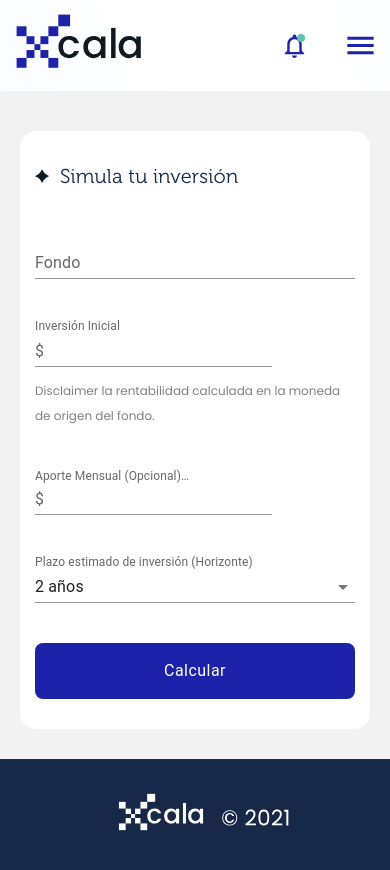
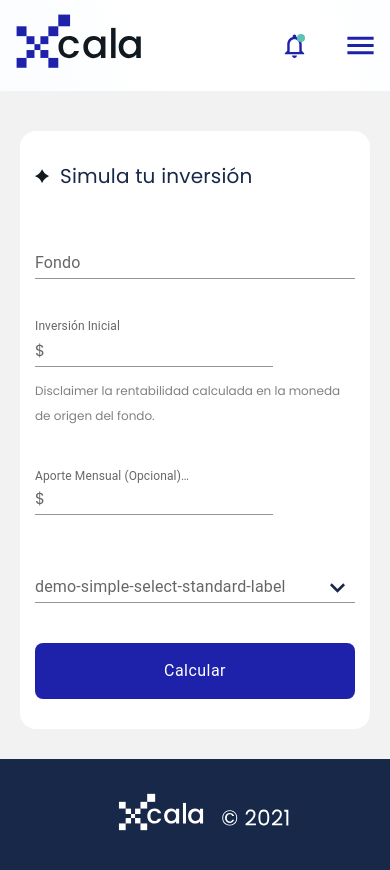
Before and after one commit to sicsdev/xcala, a React (Create React App) app: page /simulator in a window 390 px wide. Built offline with nearby package versions, Linux system fonts and the light colour scheme.

Commit message:
responsive chnages

```diff
--- a/src/Global/global.scss
+++ b/src/Global/global.scss
@@ -11,7 +11,7 @@
 
 p {
     margin: 0px;
-    font-family: $pfontfamily;
+    font-family: $pfontfamily !important;
 }
 a {
     text-decoration: auto;
@@ -326,7 +326,7 @@ body {
             }
         }
         .MuiDialogActions-root {
-            padding: 15px 0;
+            padding: 10px 15px;
         }
     }
 
@@ -337,9 +337,9 @@ body {
         width: 100%;
         margin-left: 0;
     }
-    .css-mhc70k-MuiGrid-root > .MuiGrid-item {
-        padding-left: 0;
-    }
+    // .css-mhc70k-MuiGrid-root > .MuiGrid-item {
+    //     padding-left: 0;
+    // }
     .active_notification {
         p {
             color: $themeColor !important;
@@ -393,9 +393,9 @@ body {
         }
     }
 
-    .MuiAccordionDetails-root {
-        padding: 0;
-    }
+    // .MuiAccordionDetails-root {
+    //     padding: 0;
+    // }
     .css-11h4g4n-MuiGrid-root {
         @media (max-width: $mobile) {
             width: 100%;
@@ -440,9 +440,7 @@ body {
     .MuiCheckbox-root svg.MuiSvgIcon-root.MuiSvgIcon-fontSizeMedium.css-i4bv87-MuiSvgIcon-root {
         color: $themeColor;
     }
-    .MuiGrid-root.MuiGrid-item.MuiGrid-grid-md-12.css-1o0tpb7-MuiGrid-root {
-        margin: 0px;
-    }
+
     .MuiAccordion-gutters {
         margin: 16px 0;
     }
@@ -451,9 +449,9 @@ body {
             display: none;
         }
     }
-    .css-ounldo-MuiAccordionDetails-root {
-        padding: 16px 0;
-    }
+    // .css-ounldo-MuiAccordionDetails-root {
+    //     padding: 16px 0;
+    // }
     // productdetailpage table
     tr.MuiTableRow-root.MuiTableRow-head .MuiTableCell-root {
         border: none;
@@ -712,7 +710,8 @@ body {
     }
     .stepper-main-wrapper {
         @media (max-width: $mobile) {
-            padding: 0px 5px 68px;
+            padding: 0px 5px 30px;
+            height: calc(100vh - 91px);
         }
         .stpper-navbar {
             @media (max-width: $mobile) {
@@ -827,6 +826,7 @@ body {
         border-radius: 20px;
         @media (max-width: $mobile) {
             border-radius: 8px;
+            padding: 40px 0 20px;
         }
         .stpper-navbar {
             .MuiGrid-item {
--- a/src/Pages/complete-registration/Complete-Registration.module.scss
+++ b/src/Pages/complete-registration/Complete-Registration.module.scss
@@ -31,6 +31,9 @@
                     width: 100%;
                     max-width: 281px;
                     margin: 40px auto 30px;
+                    @media (max-width: $mobile) {
+                        max-width: 100%;
+                    }
                 }
             }
         }
@@ -68,6 +71,9 @@
         ul {
             li {
                 font-size: 18px;
+                @media (max-width: $mobile) {
+                    font-size: 16px;
+                }
             }
         }
     }
@@ -83,6 +89,7 @@
     }
     .complete_registration_btn {
         @media (max-width: $mobile) {
+            margin-top: 10px;
             flex-direction: column-reverse;
         }
     }
--- a/src/Pages/configure-notifcation/Configure-Notification.js
+++ b/src/Pages/configure-notifcation/Configure-Notification.js
@@ -11,7 +11,7 @@ function ConfigureNotification() {
             <img src="/assets/images/Rectangle.png" alt=""></img>  Configurar notificaciones
           </Typography>
           <div className={Styled.configure_notification_wrapper}>
-            <Grid container spacing={2} className={Styled.configure_notification_step}>
+            <Grid container  spacing={{ xs: 0, md: 2 }} className={Styled.configure_notification_step}>
               <Grid item md={12} xs={12} mb={3}>
                 <div className={Styled.configure_notification}>
                   <Typography>
--- a/src/Pages/confirm-request/Confirm-Request.module.scss
+++ b/src/Pages/confirm-request/Confirm-Request.module.scss
@@ -13,7 +13,7 @@
             padding: 0px 37px;
             margin: 0 auto;
             @media (max-width: $mobile) {
-                padding: 0px 15px;
+                padding: 0px 15px 20px;
             }
             .identity {
                 display: flex;
@@ -45,6 +45,7 @@
                     @media (max-width: $mobile) {
                         max-width: 100%;
                         margin-bottom: 0px;
+                        font-size: 16px;
                     }
                 }
             }
--- a/src/Pages/lets-start/LetStart.js
+++ b/src/Pages/lets-start/LetStart.js
@@ -37,7 +37,7 @@ function LetStart() {
         <StepperNav stepper={stepper} steppercolor={steppercolor} className={`StepperNav ${Styles.lets_stepper_nav}`} />
 
 
-        <Grid container maxWidth="sm" spacing={2} className={Styles.letstart_grid}>
+        <Grid container maxWidth="sm" className={Styles.letstart_grid}>
           {stepper === 1 ? (
             <>
               <LetStartOne setstepper={setstepper} stepper={stepper} setSteppercolor={setSteppercolor} setSteppercolor={setSteppercolor} />
--- a/src/Pages/products/Simulator.js
+++ b/src/Pages/products/Simulator.js
@@ -17,6 +17,7 @@ import InputAdornment from "@mui/material/InputAdornment";
 import FormControl from "@mui/material/FormControl";
 import { IconButton, Tooltip } from "@mui/material";
 import Simulatorresult from "./Simulator-result";
+import Customselect from "../../components/UI/select";
 
 function Simulator() {
   const [name, setName] = useState("");
@@ -166,20 +167,16 @@ function Simulator() {
                     </div>
 
                     <div className={simulatorstyle.form_inputs}>
-                      <FormControl fullWidth variant="standard">
-                        <InputLabel id="demo-simple-select-standard-label">
-                          Plazo estimado de inversión (Horizonte)
-                        </InputLabel>
-                        <Select
-                          labelId="demo-simple-select-standard-label"
-                          id="demo-simple-select-standard"
-                          value={investment}
-                          onChange={estimate}
-                          label="Age"
-                        >
-                          <MenuItem value={0}>2 años</MenuItem>
-                        </Select>
-                      </FormControl>
+                      <Customselect
+                        label="Plazo estimado de inversión (Horizonte)"
+                        Labelid="demo-simple-select-standard-label"
+                        placholder="demo-simple-select-standard-label"
+                        Selectid="demo-simple-select-standard-label"
+                        id="bank-name"
+                        onChange={estimate}
+                        value={investment}
+
+                      />
                     </div>
                     <Grid className={simulatorstyle.btn} item md={12}>
                       <Button
--- a/src/Pages/received-request/Received-Request.js
+++ b/src/Pages/received-request/Received-Request.js
@@ -18,7 +18,7 @@ function ReceivedRequest() {
           </div>
         </div>
         <div className={Styled.registration_wrapper}>
-          <Grid container spacing={2} className={Styled.registration_first_step}>
+          <Grid container className={Styled.registration_first_step}>
             <div className={Styled.rectangle_heading}>
               <Grid item md={12} mb={3}>
                 <Typography className='font-lg-14'>
@@ -127,10 +127,9 @@ function ReceivedRequest() {
                 </div>
               </div>
             </Grid>
-
           </Grid>
         </div>
-        <Grid container spacing={2}>
+        <Grid container>
           <Grid item md={12} xs={12} mt={3}>
             <div className={Styled.continue_btn}>
               <Link to="/recurring-dash" className="button-primary" >Volver al Inicio</Link>
--- a/src/Pages/received-request/Received-Request.module.scss
+++ b/src/Pages/received-request/Received-Request.module.scss
@@ -4,7 +4,7 @@
     background-color: #f2f2f2;
     @media (max-width: $mobile) {
         background-color: $white;
-        padding: 20px 0px;
+        padding: 20px 0px 30px;
     }
     .success_tick {
         display: flex;
@@ -53,7 +53,7 @@
             padding: 0px 37px 40px;
             margin: 0 auto;
             @media (max-width: $mobile) {
-                padding: 0px 15px 40px;
+                padding: 0 0 40px;
             }
             p {
                 color: $p-color1;
@@ -88,6 +88,10 @@
             .downlaod {
                 display: flex;
                 color: $themeColor2;
+                @media (max-width: $mobile) {
+                    padding-top: 10px;
+                }
+
                 .downlaod_text {
                     margin-left: 10px;
                     font-weight: 600;
```
Also changed, not shown: src/Pages/confirm-request/Confirm-Request.js (+7 -7 lines), src/Pages/products/Simulator-result.js (+11 -11 lines), src/Pages/products/Simulator-result.module.scss (+19 -1 lines).
